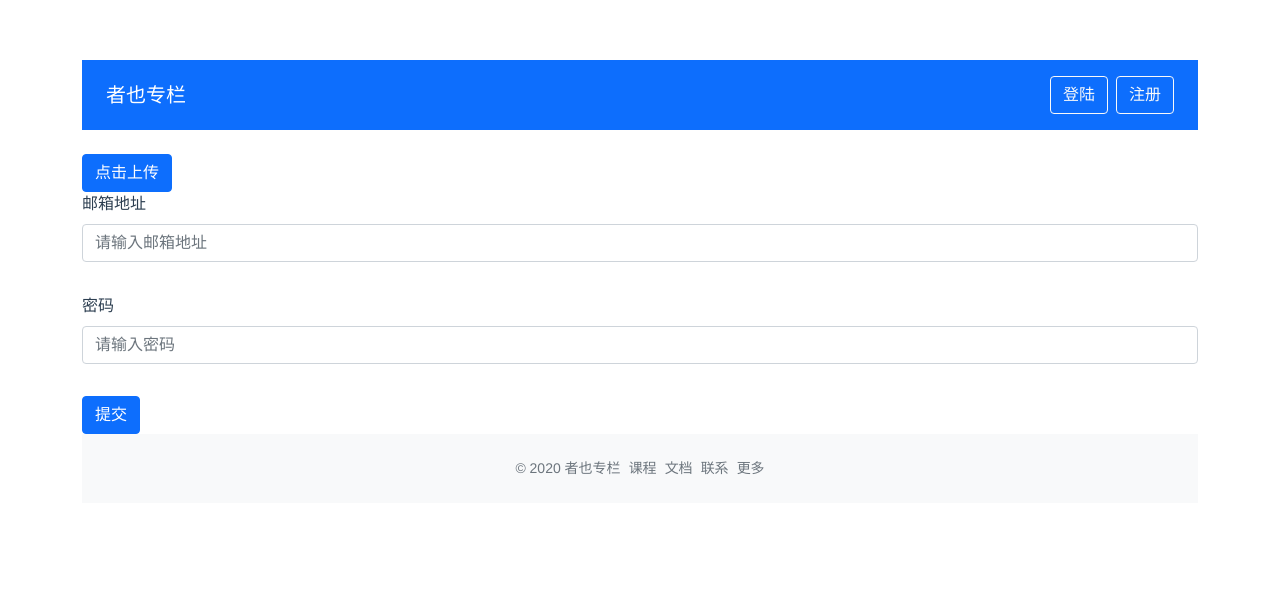
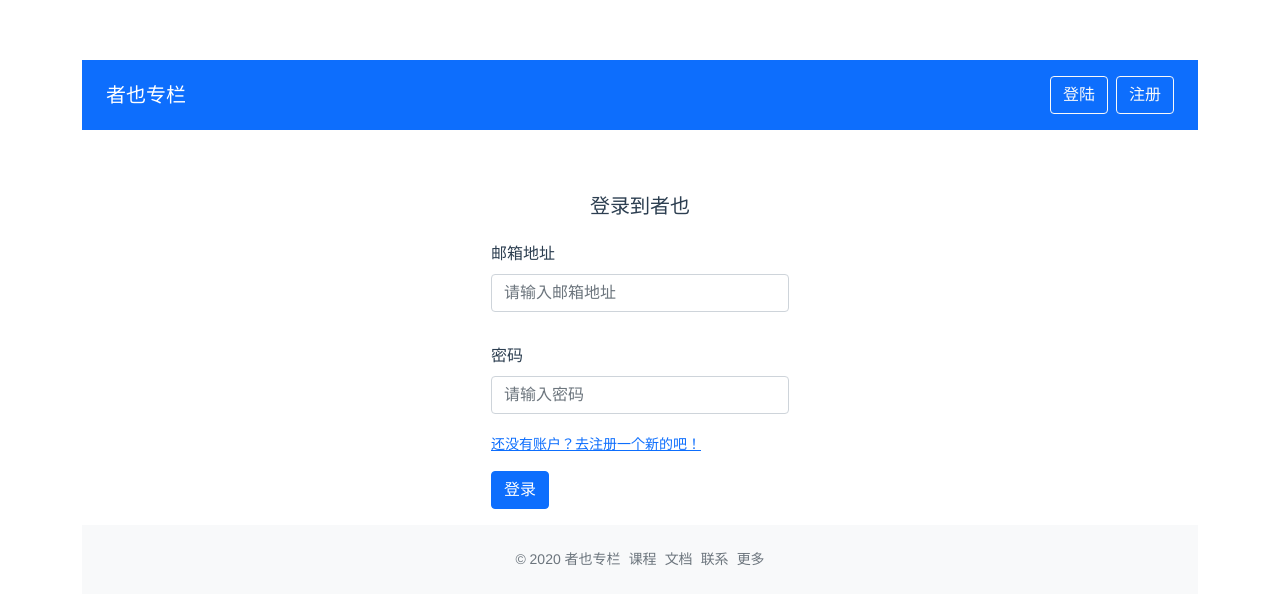
Before and after one commit to zifeifish/zheye, a Vue app: page /login in a window 1280 px wide. Shown: the top 604 px of the page. Built offline with nearby package versions, Linux system fonts and the light colour scheme.

Commit message:
登录页面调试

```diff
--- a/src/views/Login/Login.vue
+++ b/src/views/Login/Login.vue
@@ -1,11 +1,7 @@
 <template>
-  <div class="login-page">
-    <uploader action="/upload">
-      <template #uploaded="dataProps">
-        <img :src="dataProps.uploadedData.data.url" width="500" />
-      </template>
-    </uploader>
-    <validate-form @form-submit="onFormSubmit">
+  <div class="login-page mx-auto p-3 w-330">
+    <h5 class="my-4 text-center">登录到者也</h5>
+    <validate-form @form-submit="onFormSubmit" ref="loginForm">
       <div class="mb-3">
         <label class="form-label">邮箱地址</label>
         <validate-input
@@ -23,29 +19,37 @@
           :rules="passwordRules"
           v-model="passwordVal"
         />
+        <div class="form-text">
+          <router-link to="/signup">还没有账户？去注册一个新的吧！</router-link>
+        </div>
       </div>
+      <template #submit>
+        <button type="submit" class="btn btn-primary btn-block btn-large">登录</button>
+      </template>
     </validate-form>
   </div>
 </template>
 
 <script lang="ts">
 import { defineComponent, ref } from 'vue'
+import { useStore } from 'vuex'
+import { useRouter } from 'vue-router'
 import ValidateInput, { RulesProp } from '@/components/Form/ValidtateInput.vue'
 import ValidateForm from '@/components/Form/ValidateForm.vue'
-import { useStore } from 'vuex'
 import createMessage from '@/components/Message/createMessage'
-import Uploader from '@/components/Uploader.vue'
+import { testData } from '@/testData'
 
 export default defineComponent({
   name: 'Login',
   components: {
     ValidateInput,
-    ValidateForm,
-    Uploader
+    ValidateForm
   },
   setup () {
+    const emailVal = ref('')
+    const loginForm = ref()
+    const router = useRouter()
     const store = useStore()
-    const emailVal = ref('')
     const emailRules: RulesProp = [
       { type: 'required', message: '电子邮箱地址不能为空' },
       { type: 'email', message: '请输入正确的电子邮箱格式' }
@@ -55,14 +59,22 @@ export default defineComponent({
       { type: 'required', message: '密码不能为空' }
     ]
     const onFormSubmit = (result: boolean) => {
-      console.log('result', result)
       if (result) {
-        // 登录成功,修改仓库的登录信息
-        store.commit('login')
-        createMessage('登录成功', 'success')
-        // router.push('/')
+        const payload = {
+          email: emailVal.value,
+          password: passwordVal.value
+        }
+        store.dispatch('loginAndFetch', payload).then(data => {
+          createMessage('登录成功 2秒后跳转首页', 'success', 2000)
+          setTimeout(() => {
+            router.push('/')
+          }, 2000)
+        }).catch(e => {
+          console.log(e)
+        })
       } else {
-        createMessage('登录失败', 'error', 5000)
+        // hcy@testData.com 123456
+        loginForm.value.clearInputs()
       }
     }
     return {
@@ -70,7 +82,8 @@ export default defineComponent({
       emailVal,
       passwordVal,
       passwordRules,
-      onFormSubmit
+      onFormSubmit,
+      loginForm
     }
   }
 })
```
